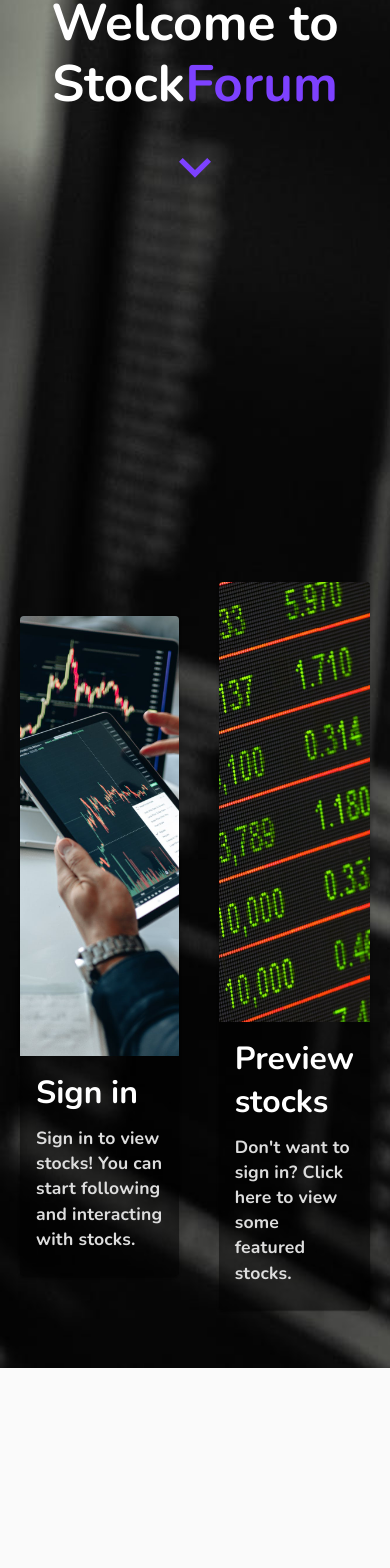
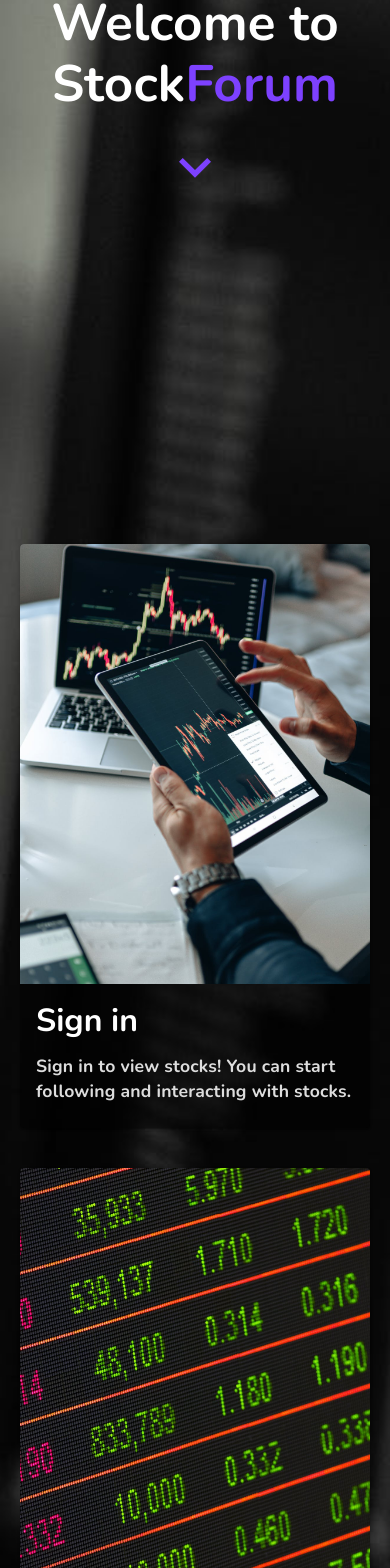
Before and after one commit to JacobLinder/cs-97-stock-forum, a React (Create React App) app: page /index in a window 390 px wide. Shown: the part 320-1888 px from the top of the page. Before the commit the page ends 1688 px from the top, so only its background shows below. Built offline with nearby package versions, Linux system fonts and the light colour scheme.

Commit message:
sign in/preview stocks links updated

```diff
--- a/package.json
+++ b/package.json
@@ -16,6 +16,7 @@
     "react-dom": "^17.0.1",
     "react-router-dom": "^5.2.0",
     "react-scripts": "4.0.2",
+    "react-scroll": "^1.8.1",
     "web-vitals": "^1.1.0"
   },
   "scripts": {
--- a/public/index.html
+++ b/public/index.html
@@ -26,7 +26,7 @@
     -->
     <link rel="preconnect" href="https://fonts.gstatic.com">
 <link href="https://fonts.googleapis.com/css2?family=Nunito:wght@700&display=swap" rel="stylesheet">
-    <title>React App</title>
+    <title>StockForum</title>
   </head>
   <body>
     <noscript>You need to enable JavaScript to run this app.</noscript>
--- a/src/components/Header.js
+++ b/src/components/Header.js
@@ -3,6 +3,8 @@ import { makeStyles } from '@material-ui/core/styles';
 import { AppBar, IconButton, Toolbar, Collapse } from '@material-ui/core';
 import SortIcon from '@material-ui/icons/Sort';
 import ExpandMoreIcon from '@material-ui/icons/ExpandMore';
+import { Link as Scroll } from 'react-scroll'
+
 
 const useStyles = makeStyles((theme) => ({
     root:{
@@ -68,9 +70,11 @@ export default function Header() {
             Welcome to <br /> Stock
             <span className={classes.colorText}>Forum</span>
           </h1>
-          <IconButton>
-            <ExpandMoreIcon className={classes.goDown} />
-          </IconButton>
+          <Scroll to="redirections" smooth={true}>
+            <IconButton>
+              <ExpandMoreIcon className={classes.goDown} />
+            </IconButton>
+          </Scroll>
         </div>
       </Collapse>
     </div>
--- a/src/components/ImageCard.js
+++ b/src/components/ImageCard.js
@@ -8,6 +8,7 @@ import CardMedia from '@material-ui/core/CardMedia';
 import Button from '@material-ui/core/Button';
 import Typography from '@material-ui/core/Typography';
 import { Collapse } from '@material-ui/core';
+import { Link } from 'react-router-dom';
 
 const useStyles = makeStyles({
   root: {
@@ -36,6 +37,7 @@ export default function ImageCard({ landingbutton, checked }) {
 
   return (
     <Collapse in={checked} {...(checked ? { timeout: 1500 } : {})} collapsedHeight={10}>
+      <Link to={landingbutton.link}>
         <Card className={classes.root}>
           <CardMedia
             className={classes.media}
@@ -51,6 +53,7 @@ export default function ImageCard({ landingbutton, checked }) {
             </Typography>
           </CardContent>
         </Card>
+      </Link>
     </Collapse>
 
   );
--- a/src/components/Redirections.js
+++ b/src/components/Redirections.js
@@ -10,13 +10,16 @@ const useStyles = makeStyles((theme) => ({
     display: 'flex',
     justifyContent: 'center',
     alignItems: 'center',
+    [theme.breakpoints.down("md")]:{
+      flexDirection: 'column',
+    }
   },
 }));
 export default function () {
   const classes = useStyles();
   const checked = useWindowPosition('header');
   return (
-    <div className={classes.root}>
+    <div className={classes.root} id="redirections">
       <ImageCard landingbutton={landingbuttons[0]} checked={checked} />
       <ImageCard landingbutton={landingbuttons[1]} checked={checked} />
     </div>
--- a/src/hook/useWindowPosition.js
+++ b/src/hook/useWindowPosition.js
@@ -6,7 +6,7 @@ export default function useWindowPosition(id) {
   useLayoutEffect(() => {
     function updatePosition() {
       const offetSetHeight = window.document.getElementById(id).offsetHeight;
-      if (window.pageYOffset > offetSetHeight * 0.6) {
+      if (window.pageYOffset > offetSetHeight * 0.65) {
         setAnimation(true);
       }
     }
--- a/src/static/landingbuttons.js
+++ b/src/static/landingbuttons.js
@@ -5,6 +5,7 @@ const landingbuttons = [
       "Sign in to view stocks! You can start following and interacting with stocks.",
     imageUrl: process.env.PUBLIC_URL + '/assets/ipad.jpeg',
     time: 1500,
+    link: '/sign-in'
   },
   {
     title: 'Preview stocks',
@@ -12,6 +13,7 @@ const landingbuttons = [
       "Don't want to sign in? Click here to view some featured stocks.",
     imageUrl: process.env.PUBLIC_URL + '/assets/previewstocks.jpeg',
     time: 1500,
+    link: '/homepage'
   },
 ];
 
```
Also changed, not shown: 1 other file (tests, documents, lock files or other folders). Lines whose indentation alone changed are shown as unchanged.
